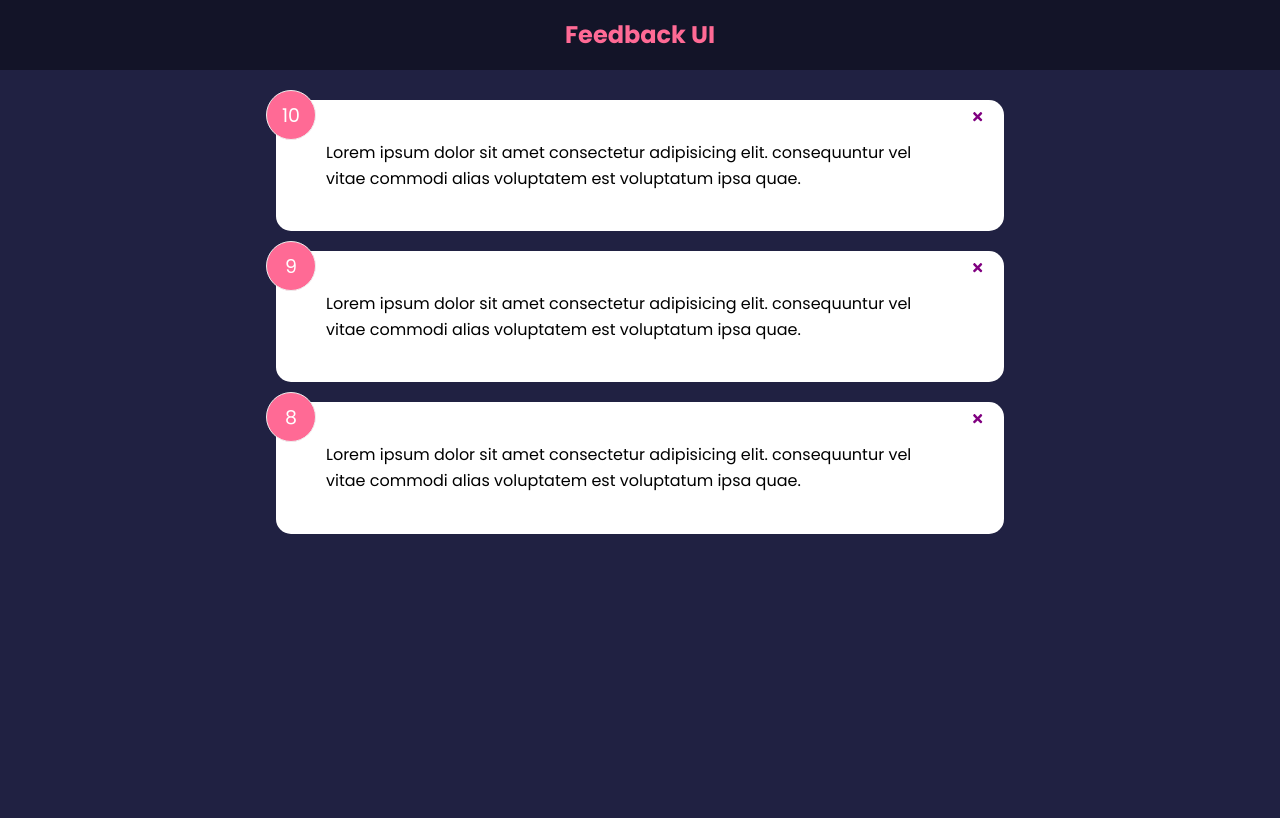
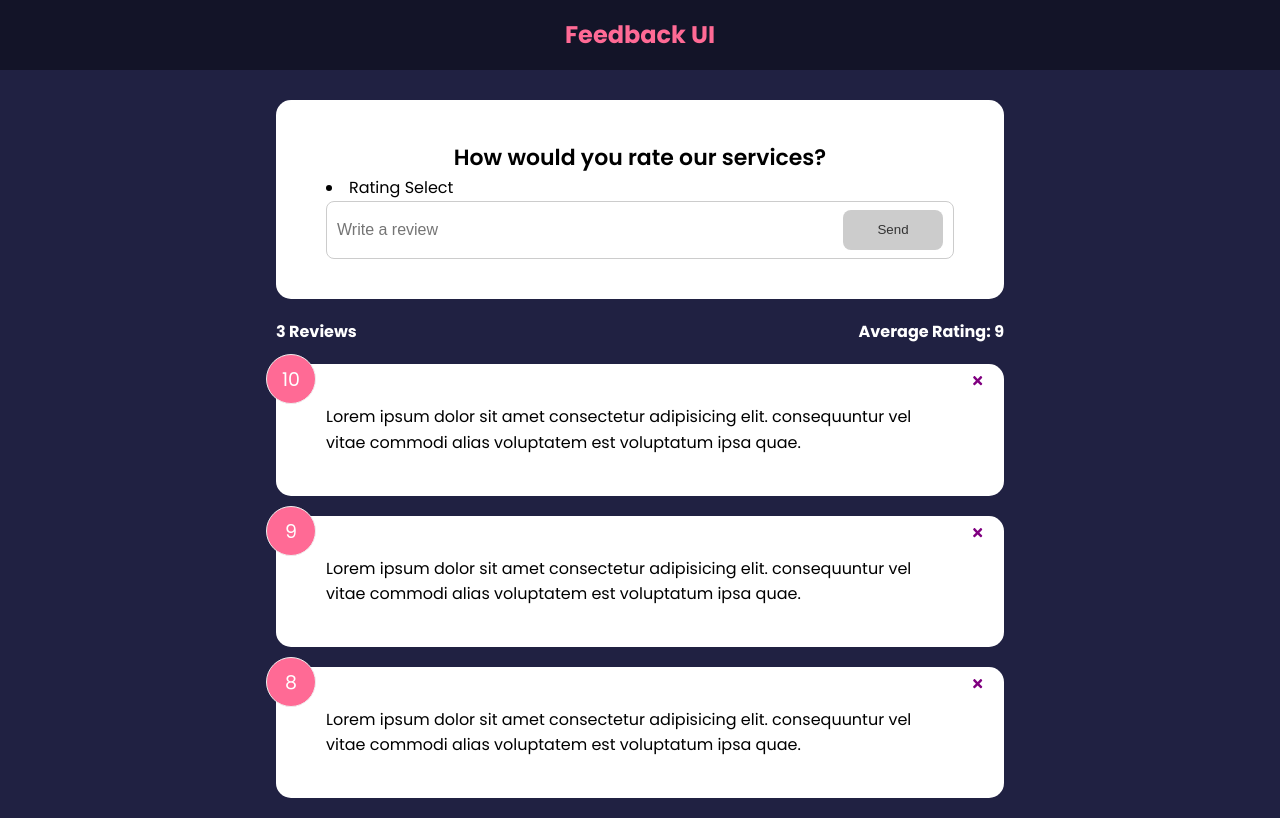
Before and after one commit to MaggieSchuetz/feedback-app, a React (Create React App) app: page / in a window 1280 px wide. Built offline with nearby package versions, Linux system fonts and the light colour scheme.

Commit message:
Up to 4.4, but cannot find where he got the ul / li items from

```diff
--- a/src/App.js
+++ b/src/App.js
@@ -2,6 +2,8 @@
 import FeedbackList from './components/FeedbackList';
 import { useState } from 'react';
 import FeedbackData from './data/FeedbackData';
+import FeedbackStats from './components/FeedbackStats';
+import FeedbackForm from './components/FeedbackForm';
 
 export default function App() {
   const [feedback, setFeedback] = useState(FeedbackData);
@@ -17,6 +19,8 @@
       <div className="container">
         {' '}
         {/*with Emmet you can now write .myClass and it will give you another div with this class name if you configure it in JSON settings*/}
+        <FeedbackForm />
+        <FeedbackStats feedback={feedback} />
         <FeedbackList feedback={feedback} handleDelete={deleteFeedback} />
       </div>
     </>
--- /dev/null
+++ b/src/components/FeedbackForm.js
@@ -0,0 +1,47 @@
+import React, { useState } from 'react';
+import Card from './shared/Card';
+import Button from './shared/Button';
+import RatingSelect from './RatingSelect';
+
+function FeedbackForm() {
+  const [text, setText] = useState('');
+  const [rating, setRating] = useState(10);
+  const [btnDisabled, setBtnDisabled] = useState(true);
+  const [message, setMessage] = useState('');
+
+  const handleTextChange = e => {
+    if (text === '') {
+      setBtnDisabled(true);
+      setMessage(null);
+    } else if (text !== '' && text.trim().length <= 10) {
+      setBtnDisabled(true);
+      setMessage('Please enter more than 10 characters');
+    } else {
+      setBtnDisabled(false);
+      setMessage(null);
+    }
+    setText(e.target.value);
+  };
+
+  return (
+    <Card>
+      <form>
+        <h2>How would you rate our services?</h2> <RatingSelect />
+        <div className="input-group">
+          <input
+            onChange={handleTextChange}
+            type="text"
+            value={text}
+            placeholder="Write a review"
+          ></input>
+          <Button type="submit" version="primary" isDisabled={btnDisabled}>
+            Send
+          </Button>
+        </div>
+        {message && <div className="message">{message}</div>}
+      </form>
+    </Card>
+  );
+}
+
+export default FeedbackForm;
--- /dev/null
+++ b/src/components/FeedbackStats.js
@@ -0,0 +1,23 @@
+import React from 'react';
+import PropTypes from 'prop-types';
+
+function FeedbackStats({ feedback }) {
+  let average =
+    feedback.reduce((acc, cur) => {
+      return acc + cur.rating;
+    }, 0) / feedback.length;
+  average = average.toFixed(1).replace(/[.,]0$/, '');
+
+  return (
+    <div className="feedback-stats">
+      <h4>{feedback.length} Reviews</h4>
+      <h4>Average Rating: {isNaN(average) ? 0 : average}</h4>
+    </div>
+  );
+}
+
+FeedbackStats.propTypes = {
+  feedback: PropTypes.array.isRequired,
+};
+
+export default FeedbackStats;
--- /dev/null
+++ b/src/components/RatingSelect.js
@@ -0,0 +1,10 @@
+import React from 'react';
+import { useState } from 'react';
+
+function RatingSelect() {
+  const [selected, setSelected] = useState(10);
+
+  return <li>Rating Select</li>;
+}
+
+export default RatingSelect;
--- /dev/null
+++ b/src/components/shared/Button.js
@@ -0,0 +1,25 @@
+import React from 'react';
+import PropTypes from 'prop-types';
+
+function Button({ children, version, type, isDisabled }) {
+  return (
+    <button type={type} disabled={isDisabled} className={`btn btn-${version}`}>
+      {children}
+    </button>
+  );
+}
+
+Button.defaultProps = {
+  version: 'primary',
+  type: 'button',
+  isDisabed: false,
+};
+
+Button.propTypes = {
+  children: PropTypes.node.isRequired,
+  version: PropTypes.string,
+  type: PropTypes.string,
+  isDisabled: PropTypes.bool,
+};
+
+export default Button;
--- a/src/index.css
+++ b/src/index.css
@@ -153,6 +153,9 @@
   width: 100px;
   height: 40px;
   cursor: pointer;
+  display: flex;
+  justify-content: center;
+  align-items: center;
 }
 
 .btn-primary {
```
